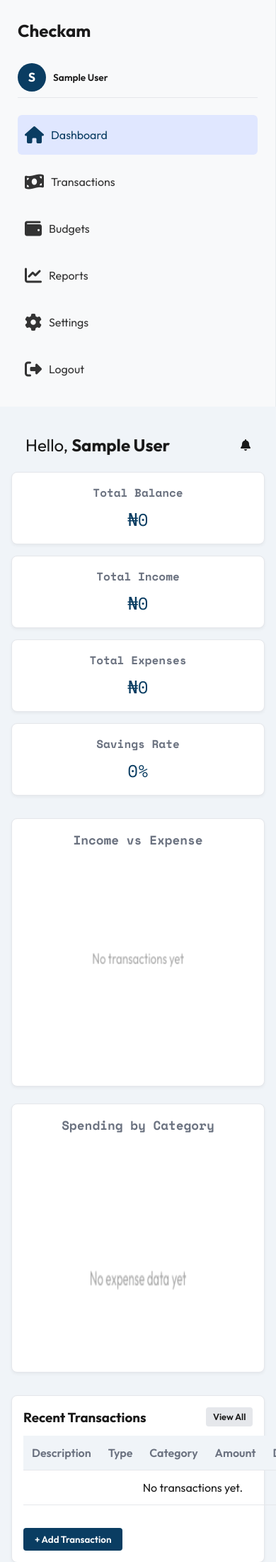
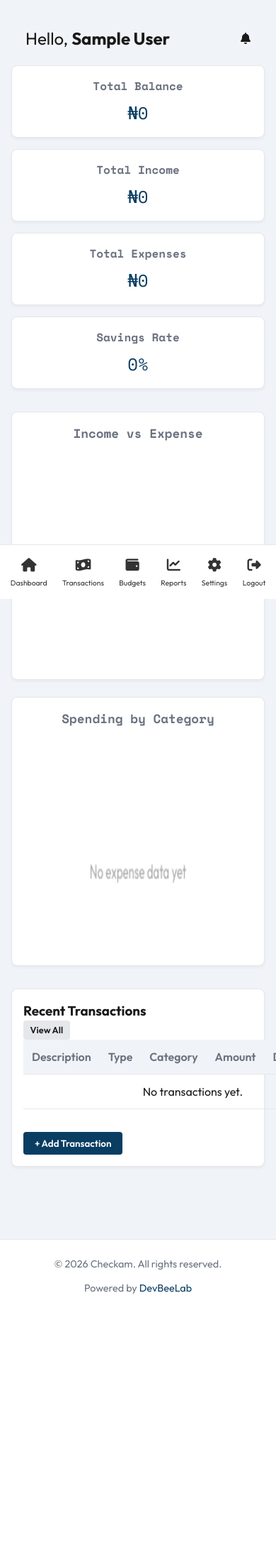
Before and after one commit to DevBeeLab/checkam, a Django app: page /dashboard/ in a window 390 px wide; the page is wider, and only the part inside the window is pictured. Shown: the top 2201 px of that part at 71% size. After the commit the page ends 1823 px from the top of that part, so only its background shows below. Run offline with Django 5.2, Linux system fonts and the light colour scheme; the visitor is signed in with stand-in values (Sample User, id 1); data that the repository does not hold is empty.

```diff
--- a/static/css/partials.css
+++ b/static/css/partials.css
@@ -127,47 +127,59 @@
     gap: 1rem;
     flex-direction: column;
   }
+}
 
+/* Mobile bottom navigation */
+@media (max-width: 1024px) {
   .sidebar {
+    position: fixed;
+    bottom: 0;
+    left: 0;
+    right: 0;
+    top: auto;
     height: auto;
-    position: relative;
+    width: 100%;
+    flex-direction: row;
+    align-items: center;
+    justify-content: space-around;
+    padding: 8px 4px;
+    border-right: none;
+    border-top: 1px solid var(--color-border);
+    background-color: var(--color-card);
+    z-index: 1000;
+  }
+
+  .sidebar__brand,
+  .sidebar__user-info {
+    display: none;
+  }
+
+  .sidebar__nav {
+    flex-direction: row;
+    gap: 0;
+    width: 100%;
+    justify-content: space-around;
+  }
+
+  .sidebar__nav .nav-link {
+    flex-direction: column;
+    align-items: center;
+    gap: 4px;
+    padding: 6px 8px;
+    font-size: 0.65rem;
+  }
+
+  .sidebar__nav .nav-icon {
+    font-size: 1.2rem;
+  }
+
+  .nav-text {
+    display: block;
+    font-size: 0.65rem;
+  }
+
+  .main-content {
+    margin-left: 0;
+    padding-bottom: 70px;
   }
 }
-
-/* Sidebar user info */
-.sidebar__user-info {
-  display: flex;
-  align-items: center;
-  gap: 10px;
-  margin-bottom: 1.5rem;
-  padding: 0.5rem 0;
-  border-bottom: 1px solid var(--color-border);
-}
-.user-avatar-placeholder {
-  width: 40px; height: 40px;
-  border-radius: 50%;
-  background-color: var(--color-primary);
-  color: #fff;
-  display: flex; align-items: center; justify-content: center;
-  font-weight: 700; font-size: 1.1rem;
-  flex-shrink: 0;
-}
-.user-display-name {
-  font-size: 0.85rem;
-  font-weight: 600;
-  color: var(--color-text);
-  white-space: nowrap;
-  overflow: hidden;
-  text-overflow: ellipsis;
-}
-.nav-link--active {
-  background-color: #e0e7ff;
-  color: var(--color-primary) !important;
-  border-radius: 0.375rem;
-}
-.section-header {
-  display: flex;
-  justify-content: space-between;
-  align-items: center;
-  margin-bottom: 0.75rem;
-}
```
Also changed, not shown: 1 other file.
